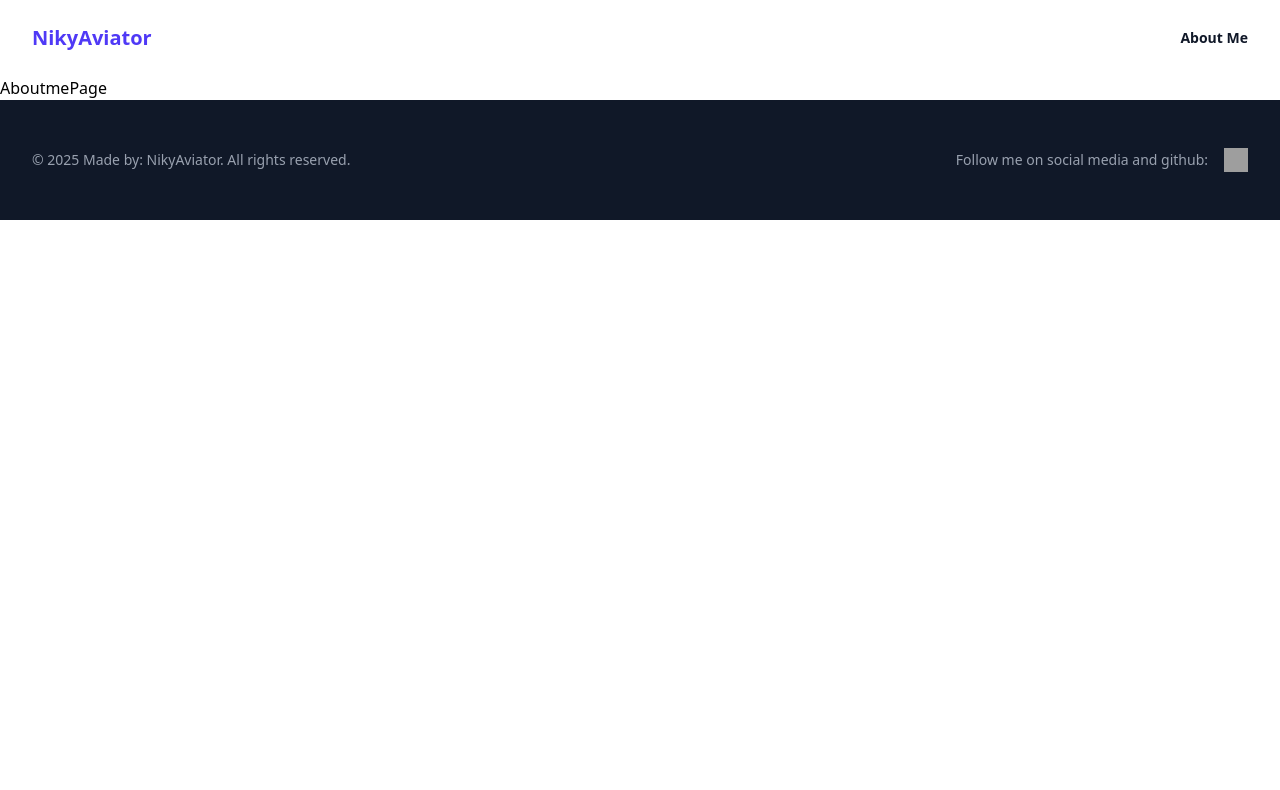
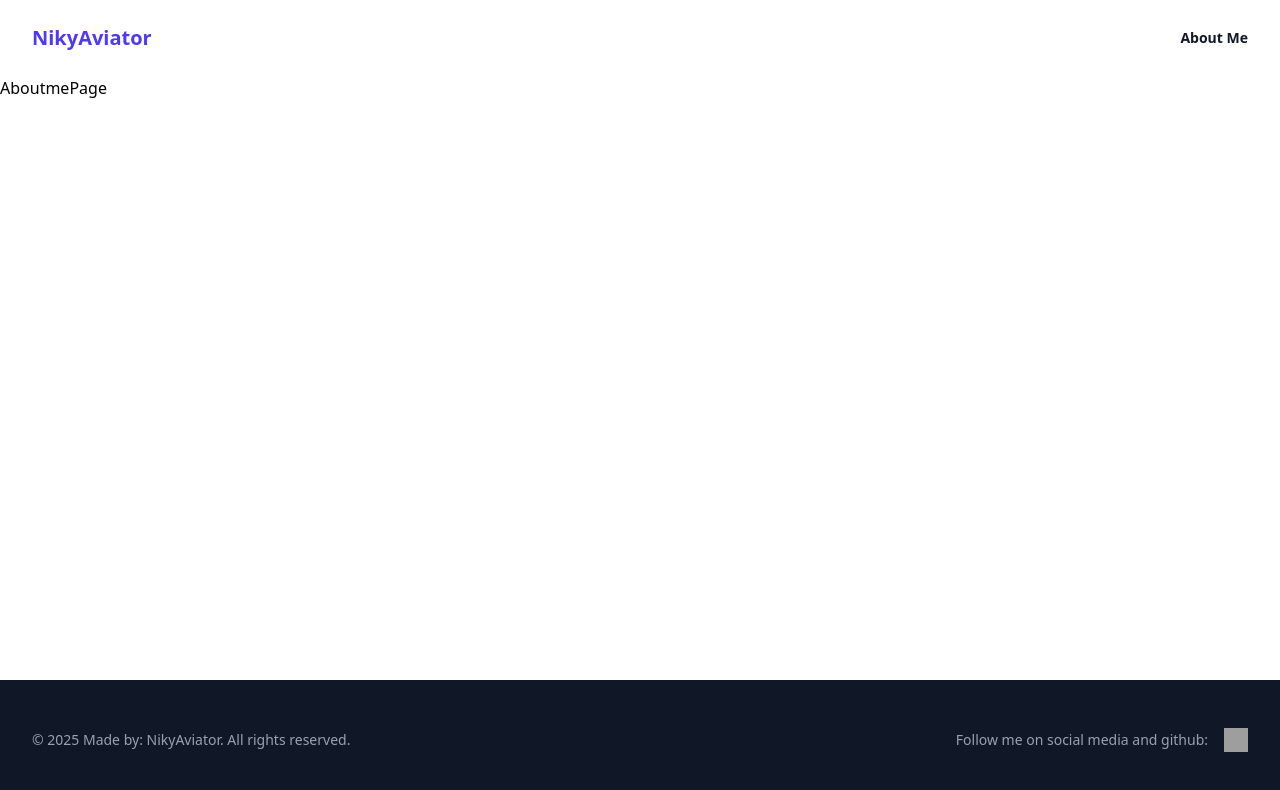
Before and after one commit to NikyAviator/nikolai-kocev-v2, a React (Vite) app in the folder frontend/: page /about in a window 1280 px wide. Shown: the top 790 px of the page. Built offline with nearby package versions, Linux system fonts and the light colour scheme; grey boxes are pictures that could not be loaded.

Commit message:
sticky footer working!

```diff
--- a/frontend/src/App.jsx
+++ b/frontend/src/App.jsx
@@ -9,18 +9,18 @@ import './styles.css';
 function App() {
   return (
     <BrowserRouter>
-      <header>
+      <div className='min-h-screen flex flex-col'>
         <Header />
-      </header>
-      <main>
-        <Routes>
-          <Route path='/' element={<HomePage />} />
-          <Route path='/about' element={<AboutmePage />} />
-        </Routes>
-      </main>
-      <footer>
+
+        <main className='flex-grow'>
+          <Routes>
+            <Route path='/' element={<HomePage />} />
+            <Route path='/about' element={<AboutmePage />} />
+          </Routes>
+        </main>
+
         <Footer />
-      </footer>
+      </div>
     </BrowserRouter>
   );
 }
--- a/frontend/src/Components/Footer.jsx
+++ b/frontend/src/Components/Footer.jsx
@@ -1,6 +1,6 @@
 const Footer = () => {
   return (
-    <footer className='bg-gray-900 absolute w-full'>
+    <footer className='bg-gray-900 w-full'>
       <div className='mx-auto max-w-7xl px-6 py-12 md:flex md:items-center md:justify-between lg:px-8'>
         <div className='flex items-center gap-x-4 md:order-2'>
           {/* Text to the left of icons */}
```
